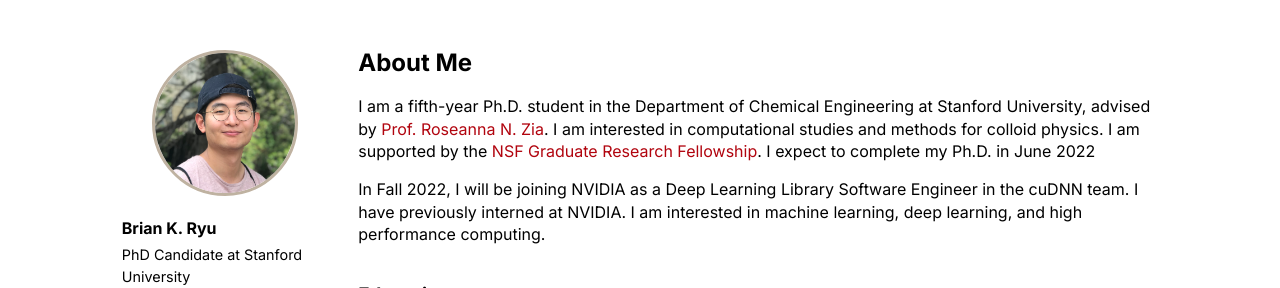
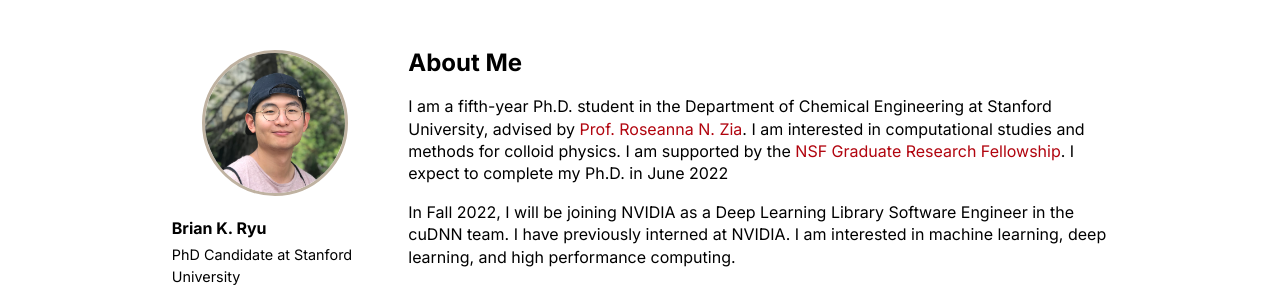
Before and after one commit to bkryu/bkryu.github.io, a plain HTML site: page index.html in a window 1280 px wide. Shown: the part 78-366 px from the top of the page. Drawn offline with Linux system fonts and the light colour scheme.

Commit message:
Fixing margins

```diff
--- a/bkryu_style.css
+++ b/bkryu_style.css
@@ -96,7 +96,7 @@
 /* For Main Contents */
 #contents {
     display: inline-block;
-    max-width: 800px;
+    max-width: 700px;
     padding: 16px;
     text-align: left;
 }
```
Also changed, not shown: index.html (+2 -2 lines).
